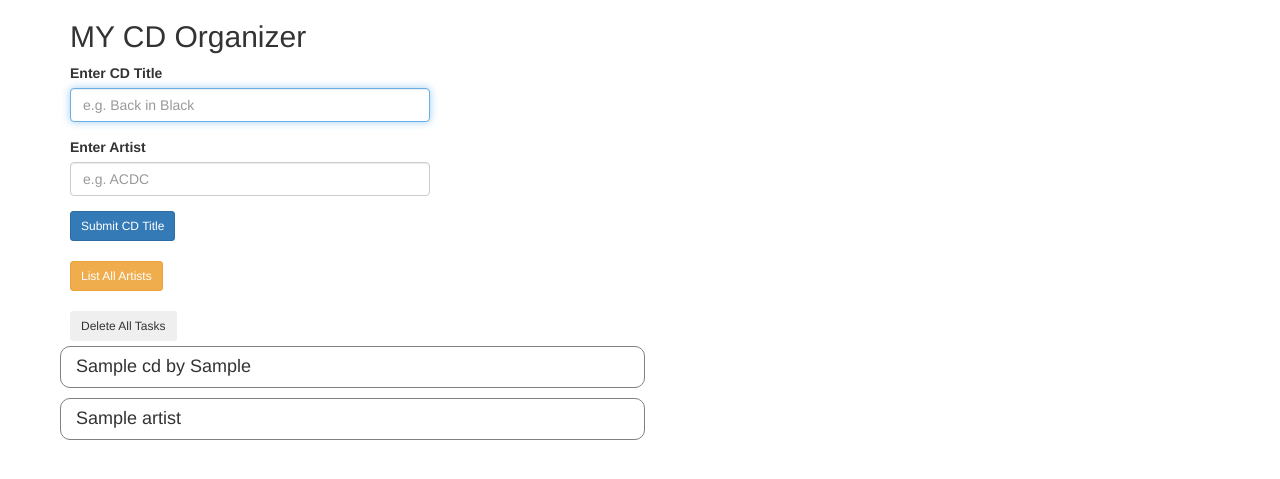
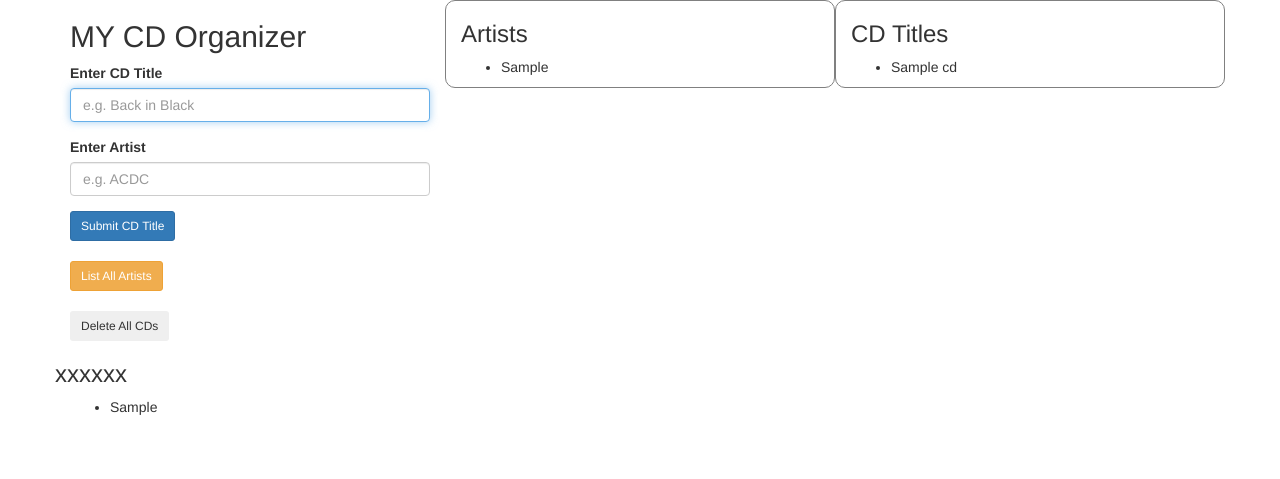
Before and after one commit to RonandoL/44-CD-Organizer-PHP-Twig, a PHP site: template views/cds.html.twig in a window 1280 px wide. Shown: the top 479 px of the page. Run offline with PHP 8.4, Linux system fonts and the light colour scheme; the template is opened without the code that fills it: most values are stand-ins (such as "Sample title", 1, 10 or a date in 2020); some libraries are stand-ins or nearby versions.

Commit message:
add ability to print artist and cd titles to screen, separately

```diff
--- a/views/cds.html.twig
+++ b/views/cds.html.twig
@@ -33,26 +33,43 @@
           </form>
           <br>
           <form action='/' method='post'>
-            <button type='submit' class='btn btn-sm'>Delete All Tasks</button>
+            <button type='submit' class='btn btn-sm'>Delete All CDs</button>
           </form>
 
         </div>  <!-- .col-md-3 -->
+        <div class="col-md-4 border">
+            <h3>Artists</h3>
+              <ul>
+                {% for cd in cds %}
+                  <li>{{ cd.getArtist }}</li>
+                {% endfor %}
+              </ul>
+        </div>
+
+        <div class="col-md-4 border">
+            <h3>CD Titles</h3>
+              <ul>
+                {% for cd in cds %}
+                  <li>{{ cd.getTitle }}</li>
+                {% endfor %}
+              </ul>
+        </div>
+
       </div>  <!-- .row -->
 
-      <div class='row'>
-          {% for cd in cds %}
-              <div class='col-md-6 cd cddiv'>
-                  <h4>{{ cd.getTitle }} by {{ cd.getArtist }}</h4>
-              </div>
-          {% endfor %}
+      <div class='row'>  <!-- CD Title & Artist -->
+
       </div>  <!-- .row -->
 
       <div class='row'>  <!-- Artists -->
-          {% for artist in artists %}
-              <div class='col-md-6 cd cddiv'>
-                  <h4>{{ artist }}</h4>
-              </div>
-          {% endfor %}
+        <h3>xxxxxx</h3>
+            <ul>
+              <div class='col-md-6 cd '>
+                  {% for artist in artists %}
+                      <li>{{ artist.getArtist }}</li>
+              {% endfor %}
+            </ul>
+          </div>
       </div>  <!-- .row -->
 
     </div>  <!-- .container -->
--- a/web/css/styles.css
+++ b/web/css/styles.css
@@ -3,3 +3,8 @@
   border-radius: 10px;
   margin: 5px;
 }
+
+.border {
+  border: 1px solid grey;
+  border-radius: 10px;
+}
```
Also changed, not shown: app/app.php (+8 -5 lines).
